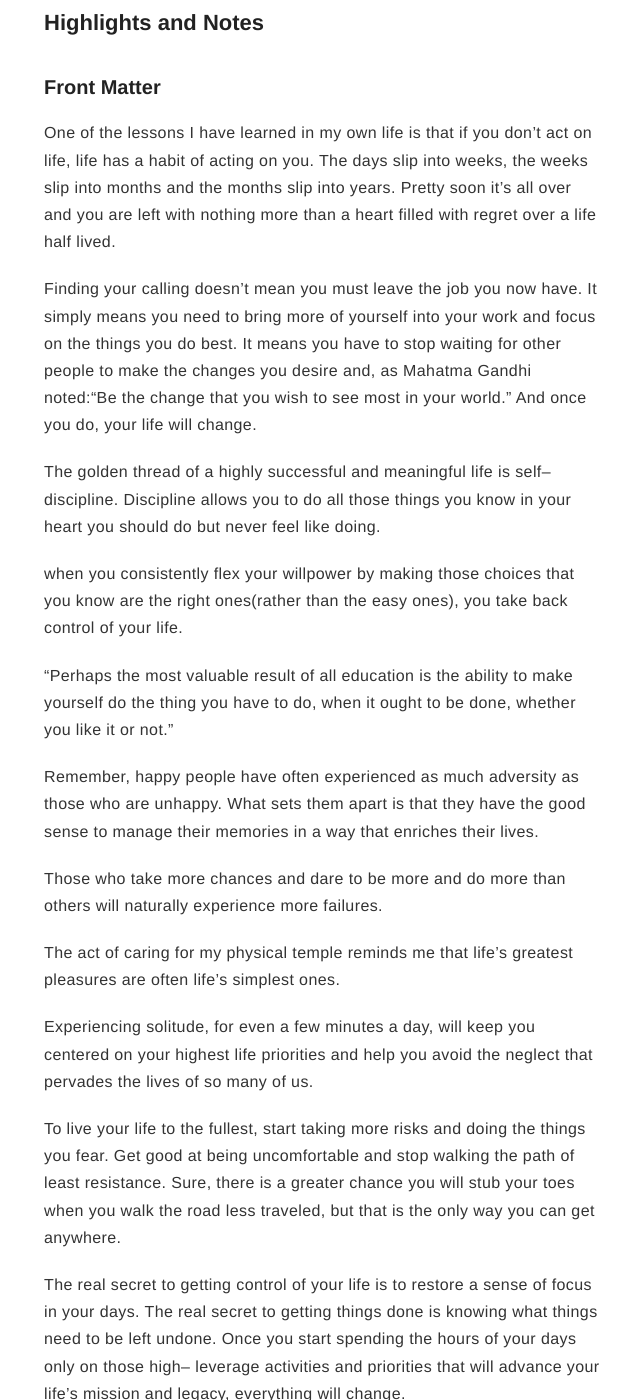
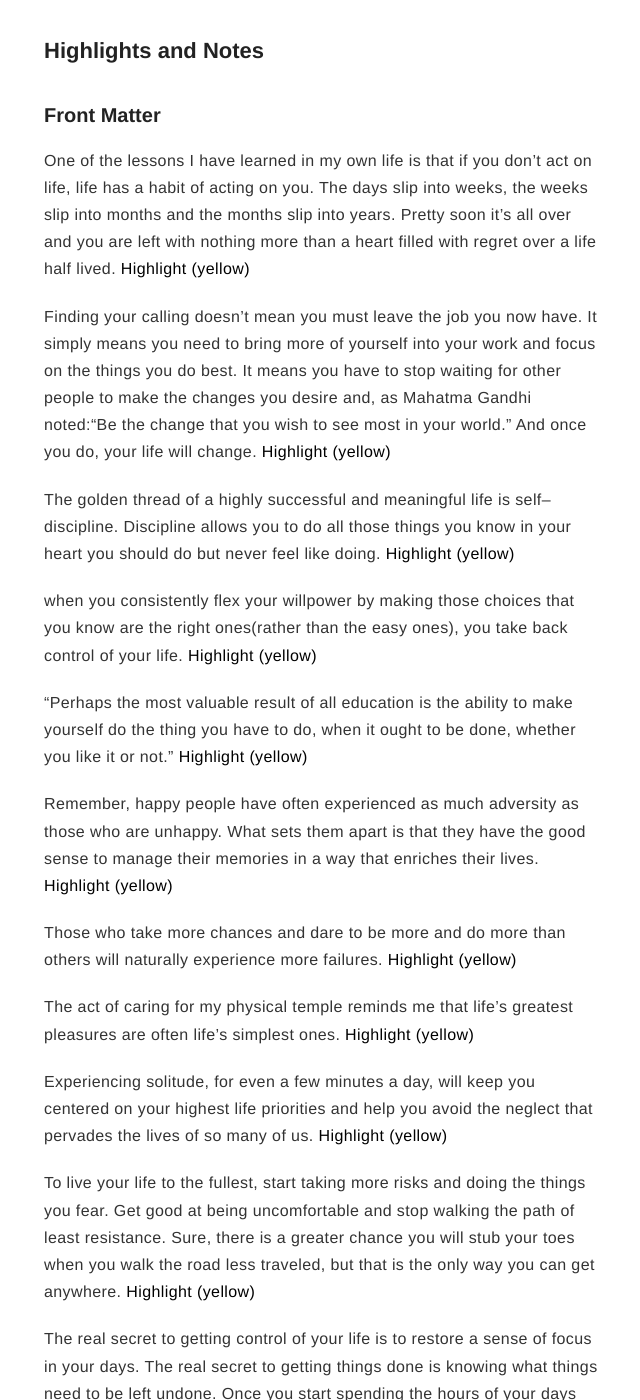
Before and after one commit to ngu25/ngu25.github.io, a Jekyll site: the page built from _posts/2023-02-10-my-kindle-clippings-blog4.md, in a window 1280 px wide and 1400 px high, scrolled down 1464 px. Shown: the whole window, without its empty margins (316-956 px from the left). Built offline with Jekyll 4.4.1, drawn with Linux system fonts in a browser that asks for light colours; comment, search, counter and statistics services are not loaded; some of the changed text lies outside the part shown.

Commit message:
daily blogs

```diff
--- a/_posts/2023-02-10-my-kindle-clippings-blog4.md
+++ b/_posts/2023-02-10-my-kindle-clippings-blog4.md
@@ -21,20 +21,27 @@ by Warikoo, Ankur
 ### Part 1: Managing Your Life
 
 First, understand that our ability to communicate verbally is a direct reflection of our ability to structure our thoughts clearly. And that begins by writing!
+**Highlight (yellow)**
 
 Entitled people don’t grow. They wait to be grown! Because they believe the world owes them everything they desire.
+**Highlight (yellow)**
 
 if I spend time with people who are nothing like me, it will broaden my horizon. If I think of risk as something to be understood and not eliminated, I draw the courage to act beyond fear. And if I do so in a manner that I am never entitled, I ensure that I grow in the process.
+**Highlight (yellow)**
 
 Because you would have spent time observing yourself as someone external to you would.
+**Highlight (yellow)**
 
 If you are feeling the emotion of jealousy, its purpose is to make you aware of the inadequacy you are feeling in your own life. If you are feeling the emotion of anger, its purpose is to make you aware of an unfulfilled need within yourself. The minute you observe the emotion and realize the reason behind it, the emotion disappears. Because its purpose has been served.
+**Highlight (yellow)**
 
 ### Part 4: Managing Yourself
 
 But we all hate to reflect, to pause. We are scared of what we might discover when we sit to reflect.
+**Highlight (yellow)**
 
 So most people get comfortable avoiding rather than being aware.
+**Highlight (yellow)**
 
 
 # Who will Cry When You Die Robin Sharma
@@ -45,64 +52,94 @@ by Phani
 ### Front Matter
 
 One of the lessons I have learned in my own life is that if you don’t act on life, life has a habit of acting on you. The days slip into weeks, the weeks slip into months and the months slip into years. Pretty soon it’s all over and you are left with nothing more than a heart filled with regret over a life half lived.
+**Highlight (yellow)**
 
 Finding your calling doesn’t mean you must leave the job you now have. It simply means you need to bring more of yourself into your work and focus on the things you do best. It means you have to stop waiting for other people to make the changes you desire and, as Mahatma Gandhi noted:“Be the change that you wish to see most in your world.” And once you do, your life will change.
+**Highlight (yellow)**
 
 The golden thread of a highly successful and meaningful life is self– discipline. Discipline allows you to do all those things you know in your heart you should do but never feel like doing.
+**Highlight (yellow)**
 
 when you consistently flex your willpower by making those choices that you know are the right ones(rather than the easy ones), you take back control of your life.
+**Highlight (yellow)**
 
 “Perhaps the most valuable result of all education is the ability to make yourself do the thing you have to do, when it ought to be done, whether you like it or not.”
+**Highlight (yellow)**
 
 Remember, happy people have often experienced as much adversity as those who are unhappy. What sets them apart is that they have the good sense to manage their memories in a way that enriches their lives.
+**Highlight (yellow)**
 
 Those who take more chances and dare to be more and do more than others will naturally experience more failures.
+**Highlight (yellow)**
 
 The act of caring for my physical temple reminds me that life’s greatest pleasures are often life’s simplest ones.
+**Highlight (yellow)**
 
 Experiencing solitude, for even a few minutes a day, will keep you centered on your highest life priorities and help you avoid the neglect that pervades the lives of so many of us.
+**Highlight (yellow)**
 
 To live your life to the fullest, start taking more risks and doing the things you fear. Get good at being uncomfortable and stop walking the path of least resistance. Sure, there is a greater chance you will stub your toes when you walk the road less traveled, but that is the only way you can get anywhere.
+**Highlight (yellow)**
 
 The real secret to getting control of your life is to restore a sense of focus in your days. The real secret to getting things done is knowing what things need to be left undone. Once you start spending the hours of your days only on those high– leverage activities and priorities that will advance your life’s mission and legacy, everything will change.
+**Highlight (yellow)**
 
 How high you will rise in your life will be determined not by how hard you work but by how well you think.
+**Highlight (yellow)**
 
 And the person you will be five years from now will come down to two primary influences: the people you associate with and the books you read.
+**Highlight (yellow)**
 
 To let go of the mental clutter that your problems tend to generate, list all your worries on a piece of paper. If you do so, they will no longer be able to fester in your mind and drain your valuable energy. This simple exercise will also permit you to put your problems into perspective and tackle them in an orderly, well– planned sequence.
+**Highlight (yellow)**
 
 You will never be able to eliminate a weakness you don’t even know about. The first step to eliminate a negative habit is to become aware of it. Once you develop an awareness about the behavior you are trying to change, you will be well on your way to replacing it with one that is more helpful.
+**Highlight (yellow)**
 
 By developing present moment awareness and an abundance of mental focus, you will not only feel much calmer in your life, you will also unlock the fullness of your mind’s potential.
+**Highlight (yellow)**
 
 One of the best ways to cure your monkey mind is through a technique I call“Focused Reading.” Every time your mind wanders from the page into a daydream or a worry, make a check mark in the right hand margin of the page. This simple act will increase your awareness of how poorly you concentrate and, since awareness is the first step to change, help you to build the skills you need for a clearer, quieter mind.
+**Highlight (yellow)**
 
 The more you ask, the more you get, but it takes practice to get good at it.
+**Highlight (yellow)**
 
 The foods you consume affects your moods as well as the clarity of your thinking. This is why the ancient sages ate only light foods. They knew that anything more would disturb the perfectly peaceful minds they had worked so hard to cultivate and disrupt their meditations on the true meaning of life.
+**Highlight (yellow)**
 
 Take a good, hard look at your environment. Your thoughts are shaped by the people you associate with, by the books you read, by the words you speak and by your daily physical surroundings.
+**Highlight (yellow)**
 
 Without a discipline mind, trivial thoughts and worries will nag at you and you will never have the capacity to immerse yourself in more meaningful pursuits. Without deep concentration, your mind will be your master rather than your servant.
+**Highlight (yellow)**
 
 “Take the course opposite to custom, you will almost always do well.” The brilliant ads for Apple computers inspire us to“Think Different.” Or as I tell audience at my leadership speeches,“If you follow the crowd, the place you will most likely end up at is the exit.”
+**Highlight (yellow)**
 
 At the end of the day, the only thing we can take with us are our memories of all those great life experience that add meaning to our lives. Given this, I would rather spend my days doing things that will leave me happy memories than collecting possessions. I have discovered that my best memories come from life’s simplest things.
+**Highlight (yellow)**
 
 To form your own mastermind alliance, find three or four people you feel you could learn from and who would get along well with the others of the group. The alliance is all about mutual benefit so you must be able to give as much as you expect to receive.
+**Highlight (yellow)**
 
 One of the traits I respect most in people is humility.“The tree that has the most fruits is the tree that bends to the ground,”
+**Highlight (yellow)**
 
 it is not the number of hours of sleep that is key but rather the amount of renewal your body receives. Strive for less time in bed but a richer, deeper sleep. Understand that fatigue is often a mental creation that stems from doing tings you do not like to do.
+**Highlight (yellow)**
 
 The heights by great men reached and kept Were not attained by sudden flight But they, while their companions slept, Were toiling upwards in the night.
+**Highlight (yellow)**
 
 “fake it till you make it.” In other words, you can pretend to be the kind of person you wish to be. By consistently acting as a highly enthusiastic person might or as a truly confident person would, you will eventually take on these personal attributes.
+**Highlight (yellow)**
 
 the“acting as if” technique is a highly effective way to modify your behavior and transform yourself into the person you plan to be.
+**Highlight (yellow)**
 
 When you love your job, you discover you will never have to work another day in your life. Your work will be play and the hours will slip away as quickly as they came.
+**Highlight (yellow)**
 
 
 # Think and Grow Rich by Napoleon Hill (International Bestseller) : Author of Think and Grow Rich (International Bestseller): Granddaddy of All Motivational Literature
@@ -113,25 +150,33 @@ by Hill, Napoleon
 ### Chapter 1. Introduction
 
 weakness found in altogether too many people, is the habit of measuring everything, and everyone, by their own impressions and beliefs.
+**Highlight (yellow)**
 
 ### Chapter 3. Faith
 
 FAITH is the head chemist of the mind. When FAITH is blended with the vibration of thought, the subconscious mind instantly picks up the vibration, translates it into its spiritual equivalent, and transmits it to Infinite Intelligence, as in the case of prayer.
+**Highlight (yellow)**
 
 ### Chapter 5. Specialized Knowledge
 
 KNOWLEDGE will not attract money, unless it is organized, and intelligently directed, through practical PLANS OF ACTION, to the DEFINITE END of accumulation of money.
+**Highlight (yellow)**
 
 ### Chapter 6. Imagination
 
 reduce your plan to writing, if you have not already done so. The moment you complete this, you will have DEFINITELY given concrete form to the intangible DESIRE.
+**Highlight (yellow)**
 
 DESIRE is thought impulse! Thought impulses are forms of energy. When you begin with the thought impulse, DESIRE, to accumulate money, you are drafting into your service the same“stuff” that Nature used in creating this earth,
+**Highlight (yellow)**
 
 As far as science has been able to determine, the entire universe consists of but two elements— matter and energy. Through the combination of energy and matter, has been created everything perceptible to man, from the largest star which floats in the heavens, down to, and including man, himself.
+**Highlight (yellow)**
 
 Ideas are intangible forces, but they have more power than the physical brains that give birth to them. They have the power to live on, after the brain that creates them has returned to dust.
+**Highlight (yellow)**
 
 ### Chapter 9. Persistence
 
 People refuse to take chances in business, because they fear the criticism which may follow if they fail. The fear of criticism, in such cases is stronger than the DESIRE for success.
+**Highlight (yellow)**
```
Also changed, not shown: _posts/2022-01-03-my-daily-journey-blog3.markdown (+16 -0 lines), rnr/index.md (+1 -1 lines).
